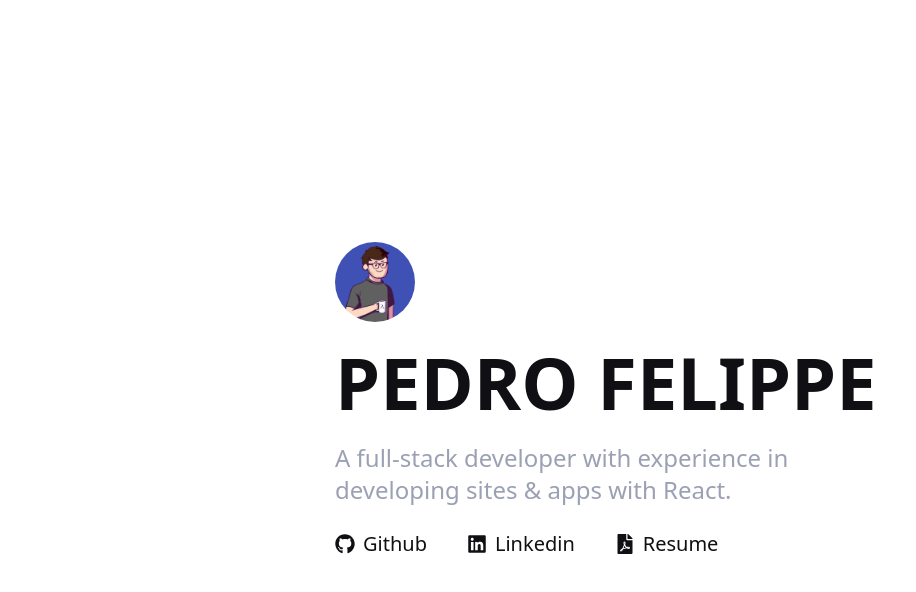
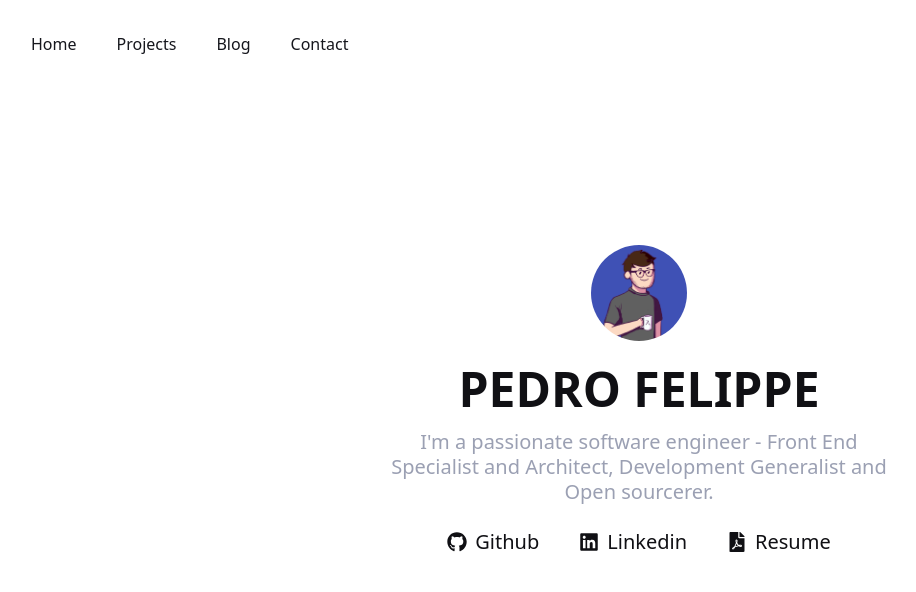
Before and after one commit to pefelippe/Portfolio, a Next.js app: page / in a window 1280 px wide. Shown: the top 592 px of the page, without its empty margins (1-917 px from the left). Built offline with nearby package versions, Linux system fonts and the light colour scheme.

Commit message:
refactor css

```diff
--- a/pages/_app.tsx
+++ b/pages/_app.tsx
@@ -33,7 +33,7 @@ export default function App({ Component, pageProps }: AppProps) {
         transition={{ duration: 1 }}
         className="w-full h-screen"
       >
-        {/* <Header /> */}
+        <Header />
         <Component {...pageProps} />
         {/* <Footer /> */}
       </motion.div>
--- a/pages/contact.tsx
+++ b/pages/contact.tsx
@@ -7,10 +7,10 @@ import MessageForm from "../src/components/MessageForm";
 function Contact() {
   return (
     <motion.div
-      className=" text-xl w-full h-screen  max-w-3xl mx-auto text-center
-      flex flex-col justify-center items-center gap-10 px-8"
+      className="min-h-screen text-xl w-full max-w-3xl mx-auto text-start
+      flex flex-col justify-center gap-6 px-8 "
     >
-      <h1 className="font-thin text-[2.5rem]  leading-tight  ">
+      <h1 className="font-thin text-3xl  leading-tight  ">
         Feel free to reach me.
       </h1>
       <MessageForm name={""} email={""} subject={""} message={""} />
--- a/pages/index.tsx
+++ b/pages/index.tsx
@@ -1,17 +1,11 @@
-/* eslint-disable react/no-unescaped-entities */
+
 import { motion } from "framer-motion";
-import { FaFilePdf, FaGithub, FaLinkedinIn } from "react-icons/fa";
 
-import AnimatedBtn from "../src/components/animated/AnimatedBtn";
 import About from "../src/content/About";
-import Resume from "../src/content/Resume";
-import Skills from "../src/content/Skills";
-import Contact from "./contact";
-import Projects from "./projects";
 
 export default function Home() {
   return (
-    <motion.div className=" flex flex-col text-center">
+    <motion.div className=" flex flex-col text-center max-w-xl mx-auto px-8 ">
       <About />
     </motion.div>
   );
--- a/pages/projects/index.tsx
+++ b/pages/projects/index.tsx
@@ -18,13 +18,9 @@ function Projects() {
       whileInView={{ opacity: 1, y: 0 }}
       transition={{ duration: 0.5 }}
       id="work"
-      className="component "
+      className=" "
     >
-      <span className="font-bold text-[3rem] md:text-[3.5rem] xl:text-[4.5rem] leading-[1.2] flex w-full">
-        Creating powerful products that are utilized by millions of people every
-        day.
-      </span>
-      <div className="flex flex-col w-full pt-40 gap-40">
+      <div className="flex flex-col w-full gap-20">
         {projects?.map((proj) => {
           return (
             <ProjectCard
--- a/src/components/MessageForm.tsx
+++ b/src/components/MessageForm.tsx
@@ -44,12 +44,12 @@ export default function MessageForm({}: Inputs) {
   };
 
   return (
-    <div className="w-full gap-10 flex flex-col rounded-md shadow-md ">
+    <div className="w-full gap-6 flex flex-col rounded-md  ">
       <form
         onSubmit={handleSubmit(onSubmit)}
-        className=" flex flex-col gap-10 w-full mx-auto"
+        className=" flex flex-col gap-6 w-full mx-auto"
       >
-        <div className="flex max-sm:flex-col gap-10 w-full ">
+        <div className="flex max-sm:flex-col gap-6 w-full ">
           <input
             {...register("name", { required: true, maxLength: 50 })}
             placeholder="Enter your name..."
@@ -72,7 +72,7 @@ export default function MessageForm({}: Inputs) {
       </form>
 
       <button
-        className="bg-gray-850 py-6  w-full md:max-w-[300px]  shadow hover:bg-gray-850/70
+        className="bg-gray-850 py-5  w-full md:max-w-[300px]  shadow hover:bg-gray-850/70
         rounded  uppercase border border-gray-850 mx-auto
          font-semibold text-[1.4rem]  leading-[1.2]  text-[#fff] hover:text-blue  hover:border-blue transition-all"
       >
--- a/src/components/ProjectCard.tsx
+++ b/src/components/ProjectCard.tsx
@@ -30,19 +30,19 @@ function ProjectCard({
       whileInView={{ x: 0 }}
       transition={{ duration: 1 }}
       className={`${
-        id % 2 ? "flex-row-reverse" : ""
+        id % 2 ? "flex-row-reverse " : ""
       }  flex max-lg:flex-col mx-auto rounded-md w-full  justify-start
       items-center text-start gap-20 `}
     >
-      <Link href={link} className="flex h-[350px] w-[600px]">
+      <Link href={link} className="flex h-[250px] ">
         <motion.img
           src={imgUrl}
           alt="card image"
-          className=" rounded-xl object-cover h-full w-full hover:scale-105 ease-in-out transition-all "
+          className="flex-shrink-0 rounded-xl object-cover h-full w-full hover:scale-105 ease-in-out transition-all "
         />
       </Link>
 
-      <div className="h-full w-fit flex flex-col gap-4 text-start items-start  justify-start">
+      <div className="h-full flex flex-col  text-start items-start  justify-start leading-normal">
         <p className=" gap-2 w-fit text-[2.2rem]  font-semibold hover:text-gray-300 transition-all">
           {title}
         </p>
--- a/src/components/layout/Header.tsx
+++ b/src/components/layout/Header.tsx
@@ -1,17 +1,27 @@
 import { motion } from "framer-motion";
 import React from "react";
 
-import Socials from "../Socials";
+import Link from "next/link";
+import AnimatedBtn from "../animated/AnimatedBtn";
+import { FaFilePdf, FaGithub, FaLinkedin } from "react-icons/fa";
 
 const Navbar = () => {
   return (
-    <motion.nav className="absolute p-8 py-6 text-[#FFF]  w-screen font-light flex justify-start max-md:px-8">
-      <div className="flex items-start justify-between w-full mx-auto text-[1.35rem]">
-        <p className="text-[1.8rem] md:text-[2.8rem] font-semibold uppercase ">
-          Pedro Felippe
-        </p>
-        <Socials />
-      </div>
+    <motion.nav className="absolute gap-10 p-8 text-gray-850  mx-auto font-light flex justify-center max-md:px-8 ">
+      <nav className="gap-10 flex">
+        <Link target="" href="/">
+          Home
+        </Link>
+        <Link target="" href="/">
+          Projects
+        </Link>
+        <Link target="" href="/">
+          Blog
+        </Link>
+        <Link target="" href="/contact">
+          Contact
+        </Link>
+      </nav>
     </motion.nav>
   );
 };
--- a/src/content/About.tsx
+++ b/src/content/About.tsx
@@ -8,23 +8,28 @@ import AnimatedBtn from "../components/animated/AnimatedBtn";
 export default function About() {
   return (
     <motion.div
-      className="min-h-fit px-8 font-light flex w-full  text-left max-w-2xl mx-auto
-      flex-col items-start h-screen  justify-center gap-6 leading-normal"
+      className="min-h-screen  font-light flex w-full  text-center max-w-3xl mx-auto
+      flex-col items-center  justify-center leading-[1.3] gap-6"
     >
-      <div className=" flex flex-col gap-6 ">
-        <motion.img
-          alt="project-img "
-          className="rounded-full w-20 h-20 "
-          src="assets/avatar-pdr.png"
-        />
-        <p className=" text-7xl  font-bold uppercase ">Pedro Felippe</p>
-        <h1 className="max-w-xl w-full text-2xl font-thin text-gray-100">
-          A <b>full-stack developer</b> with experience in developing sites &
-          apps with React.
+      <motion.img
+        whileHover={{
+          scale: 1.1,
+          transition: { duration: 0.1 },
+        }}
+        alt="project-img "
+        className="rounded-full w-24 h-24"
+        src="assets/avatar-pdr.png"
+      />
+
+      <div className="flex flex-col gap-4 ">
+        <p className=" text-5xl  font-bold uppercase  ">Pedro Felippe</p>
+        <h1 className="max-w-xl font-thin text-xl  leading-tight text-gray-100">
+          I'm a passionate software engineer - Front End Specialist and
+          Architect, Development Generalist and Open sourcerer.
         </h1>
       </div>
 
-      <div className="w-full flex text-xl gap-10 max-w-xl">
+      <div className="w-full flex text-xl gap-10 max-w-xl justify-center ">
         <AnimatedBtn className="" href="https://github.com/pefelippe">
           <div className=" flex gap-2 items-center w-full transition-all hover:text-blue">
             <FaGithub /> Github
--- a/src/content/Skills.tsx
+++ b/src/content/Skills.tsx
@@ -10,18 +10,18 @@ function Skills() {
       initial={{ opacity: 0, x: -75 }}
       animate={{ opacity: 1, x: 0 }}
       transition={{ duration: 0.75 }}
-      className=" text-xl w-full  mx-auto  gap-6
+      className=" text-xl w-full  mx-auto  gap-3
       flex flex-col justify-center  items-start  "
     >
       {/* <h1 className="text-[2rem]  leading-[1.2] font-bold ">Skills</h1>
 
       <p className="text-gray-100">Skiilssssssssss</p> */}
-      <div className="gap-6 grid w-full grid-cols-2 md:grid-cols-4 xl:grid-cols-6 ">
+      <div className="gap-2 grid w-full grid-cols-2 md:grid-cols-4 xl:grid-cols-6 ">
         {technologies.map((tech) => {
           return (
             <div
               key={tech.name}
-              className=" flex justify-center items-center bg-gray-850 rounded-md gap-2 flex-col py-6"
+              className="text-sm gap-1 flex justify-center items-center bg-gray-850 text-white rounded-md flex-col py-2"
             >
               <Image width={40} height={40} src={tech.imgUrl} alt={tech.name} />
               <span className="font-semibold">{tech.name}</span>
```
